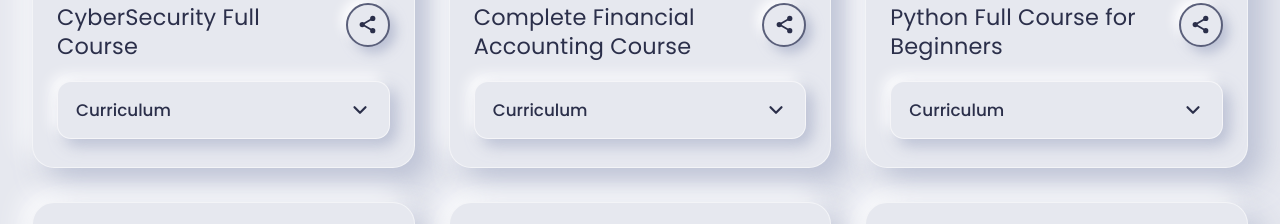
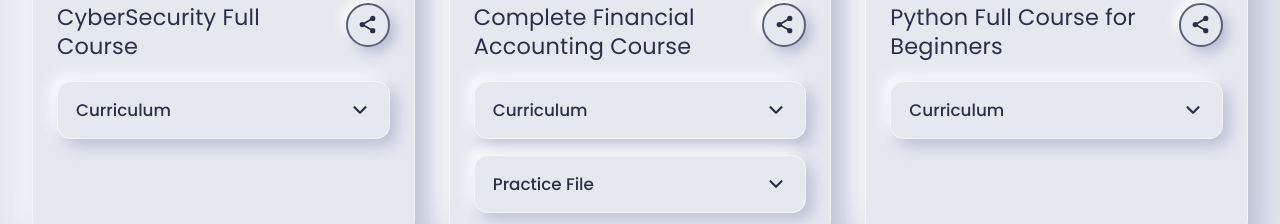
Before and after one commit to aniruddhasutradhar40/Professional-Gyan, a plain HTML site: page dashboard/index.html in a window 1280 px wide. Shown: the part 3090-3314 px from the top of the page. Drawn offline with Linux system fonts and the light colour scheme; grey boxes are pictures that could not be loaded.

Commit message:
Update index.html

```diff
--- a/dashboard/index.html
+++ b/dashboard/index.html
@@ -775,6 +775,13 @@
           </ul>
         </div>
       </details>
+
+      <details class="dd">
+        <summary>Practice File <svg class="chev" viewBox="0 0 24 24" aria-hidden="true"><path d="M6 9l6 6 6-6"/></svg></summary>
+        <div class="dd-body">
+          <a class="file-link" href="https://drive.google.com/file/d/1CT23D1rQzG4YodbpweMvvEnoKyFr0SFT/view?usp=sharing" target="_blank" rel="noopener">Practice File (Google Drive) খুলুন</a>
+        </div>
+      </details>
     </article>
 
     <article class="card" id="python-beginners-course">
```
